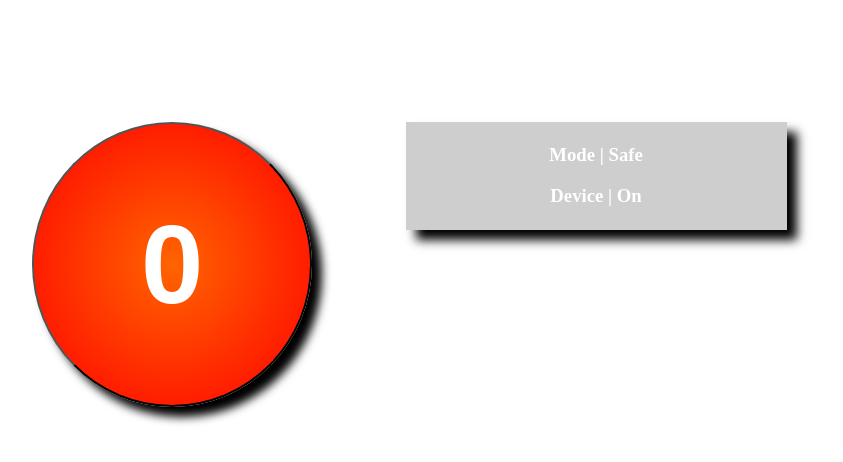
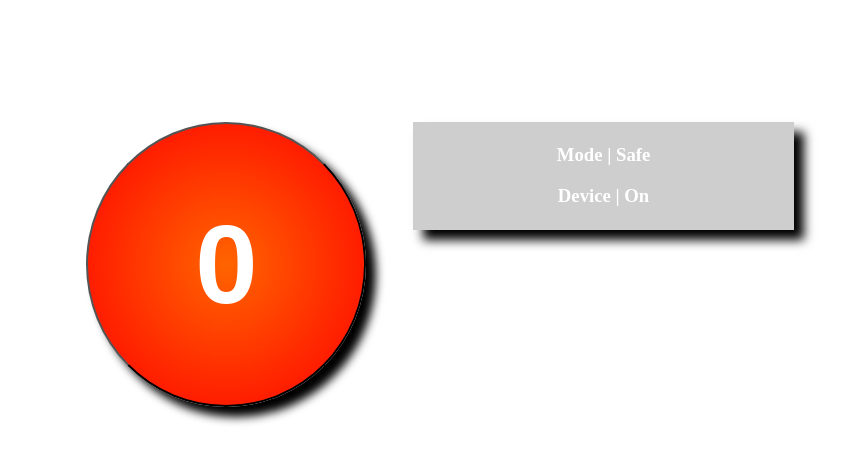
Before and after one commit to phongnguyen39/emergency, an Angular app: page / in a window 1280 px wide. Shown: the top 462 px of the page, without its empty margins (236-1079 px from the left). Built offline with nearby package versions, Linux system fonts and the light colour scheme; no server answers.

Commit message:
removed import of action button component to status-pane component.  Added auto margin of button pane

```diff
--- a/src/app/action-button/action-button.component.css
+++ b/src/app/action-button/action-button.component.css
@@ -12,6 +12,7 @@
     font-size: 350%;
     z-index: 10;
     justify-content: center;
+    margin: 0 auto;
 }
 
 
@@ -73,6 +74,7 @@
     font-size: auto;
     /* align-content: center; */
     justify-items: center;
+    margin: 0 auto;
 }
 
 #googlemap{
--- a/src/app/app.component.css
+++ b/src/app/app.component.css
@@ -5,6 +5,7 @@
         grid-template-columns: 100% 100%;
         width: 100%;
         height: 100%;
+        margin: 2%;
     }
 }
 
--- a/src/app/status-pane/status-pane.component.ts
+++ b/src/app/status-pane/status-pane.component.ts
@@ -1,5 +1,4 @@
 import { Component, OnInit } from '@angular/core';
-import { ActionButtonComponent } from './action-button/action-button.component';
 
 @Component({
   selector: 'app-status-pane',
```
